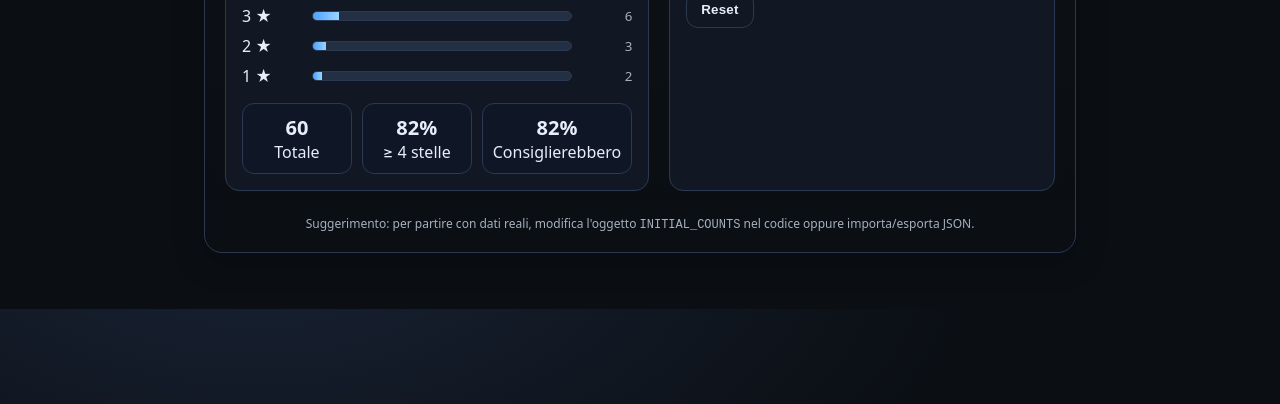
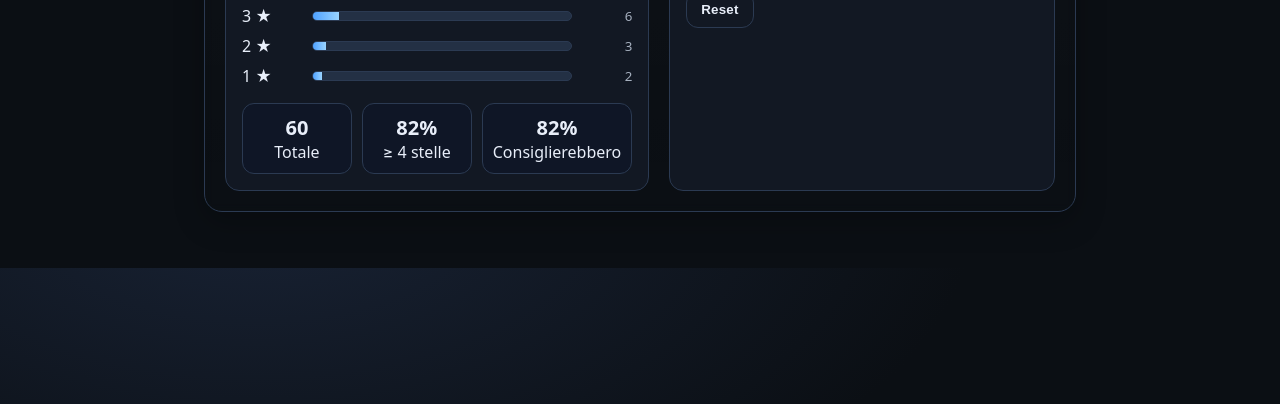
Before and after one commit to jFfsnVcst/ano5stelle, a plain HTML site: page index.html in a window 1280 px wide. Shown: the part 332-736 px from the top of the page. Drawn offline with Linux system fonts and the light colour scheme.

Commit message:
Update index.html

```diff
--- a/index.html
+++ b/index.html
@@ -120,11 +120,6 @@ a { color: #9ad4ff; }
       <div id="lastComments" style="margin-top:14px; display:grid; gap:8px;"></div>
     </section>
   </div>
-
-  <footer>
-    <div class="hint">Suggerimento: per partire con dati reali, modifica l'oggetto <code>INITIAL_COUNTS</code> nel codice oppure importa/esporta JSON.</div>
-  </footer>
-</div>
 
   </div>  <!-- JSON-LD dinamico per SEO (AggregateRating) -->  <script id="schema" type="application/ld+json">{}</script>  <script>
     // ======= Impostazioni iniziali =======
```
